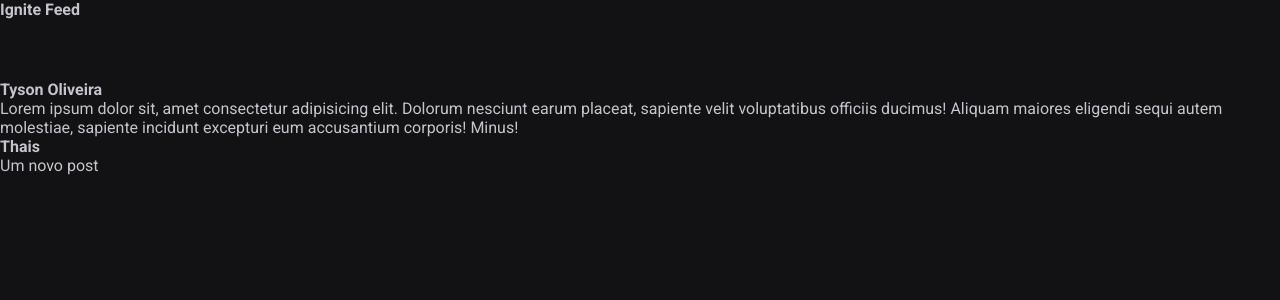
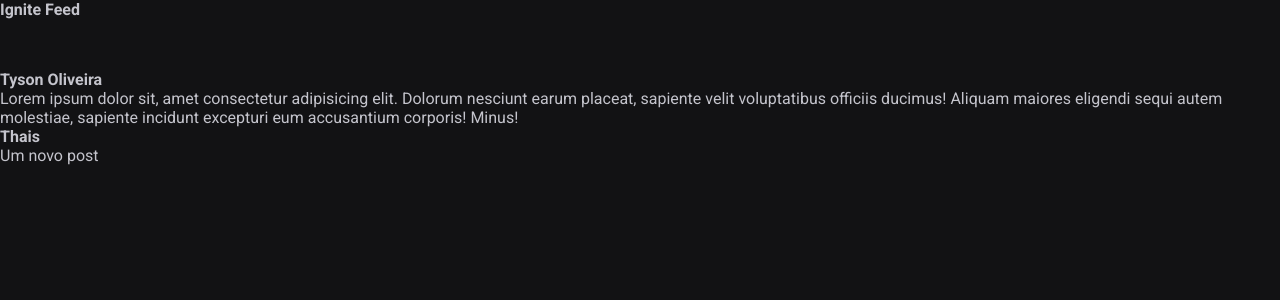
Before and after one commit to tysonOliveira/ReactJS-feed, a React (Vite) app: page / in a window 1280 px wide. Shown: the top 300 px of the page. Built offline with nearby package versions, Linux system fonts and the light colour scheme.

Commit message:
first commit

```diff
--- a/src/components/Header.module.css
+++ b/src/components/Header.module.css
@@ -1,4 +1,4 @@
 .header {
 
-  height: 80px;
+  height: 70px;
 }
```
